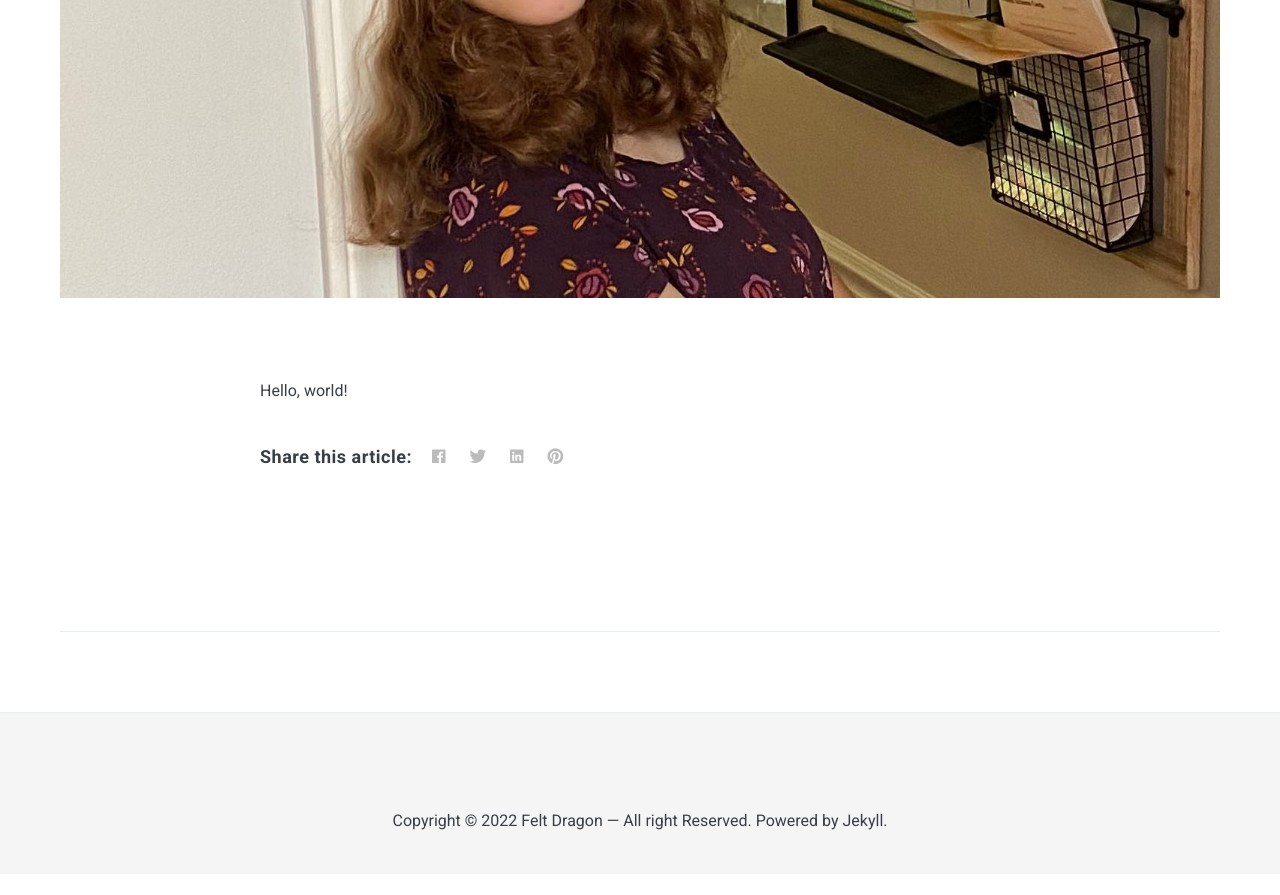
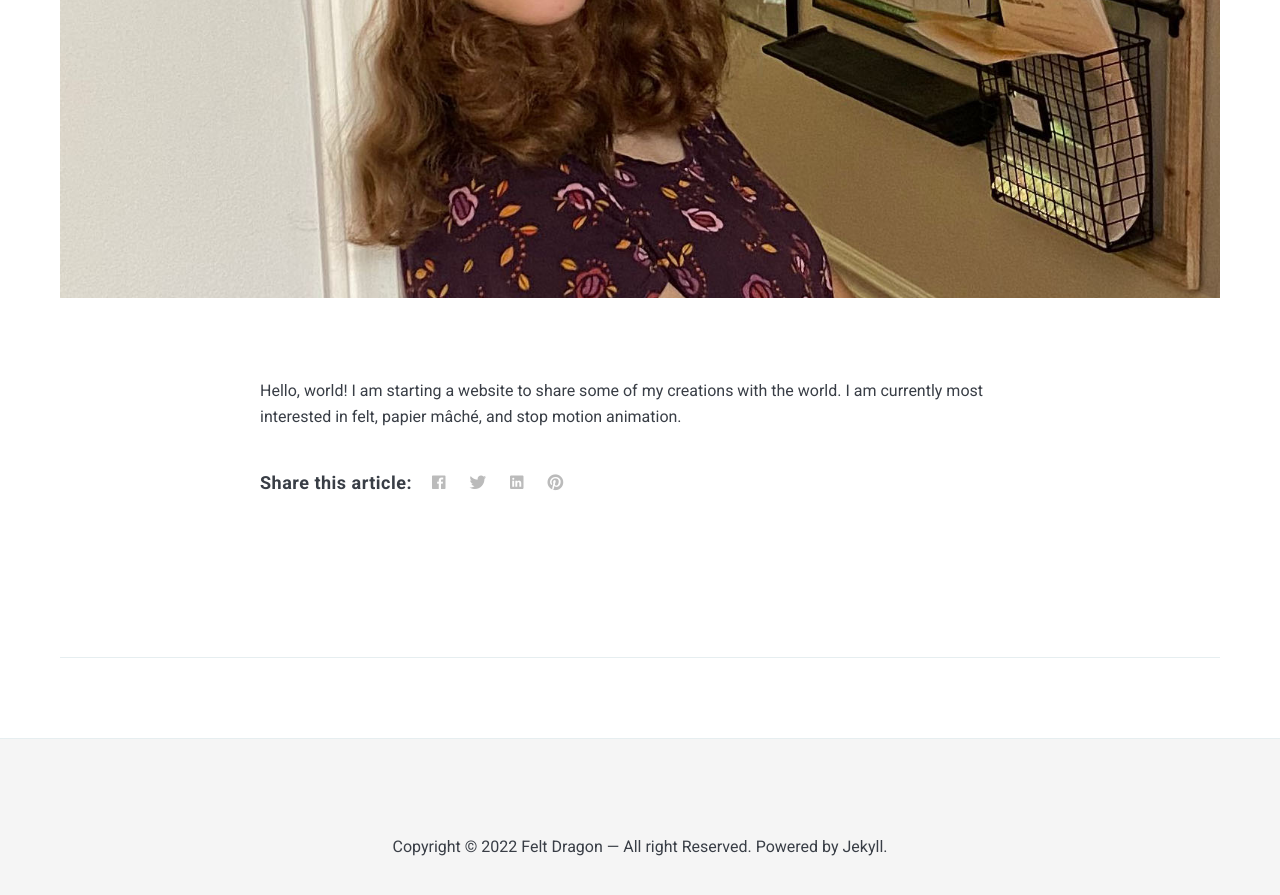
Before and after one commit to feltdragon/feltdragon.github.io, a Jekyll site: the page built from _posts/2022-11-13-my-new-site.md, in a window 1280 px wide and 900 px high, scrolled down 675 px. Shown: the top 895 px of the window. Built offline with Jekyll 4.4.1, drawn with Linux system fonts in a browser that asks for light colours; nearby versions of some CDN libraries; before the commit the page ends 1549 px from its top, so only the background shows below that.

```diff
--- a/_data/settings.yml
+++ b/_data/settings.yml
@@ -1,7 +1,7 @@
 #-------------------------------
 # General Site Settings
 title: Felt Dragon
-logo: logo.svg # You can add own logo.
+logo: logo.png # You can add own logo.
 description: Felt Dragon shows a colection of my work
 
 
--- a/_posts/2022-11-13-my-new-site.md
+++ b/_posts/2022-11-13-my-new-site.md
@@ -5,4 +5,4 @@ image:  maria.jpg
 tags: News
 ---
 
-Hello, world!
+Hello, world!  I am starting a website to share some of my creations with the world.  I am currently most interested in felt, papier mâché, and stop motion animation.
```
Also changed, not shown: images/logo.png (added), images/logo.svg (deleted), 2 other files.
